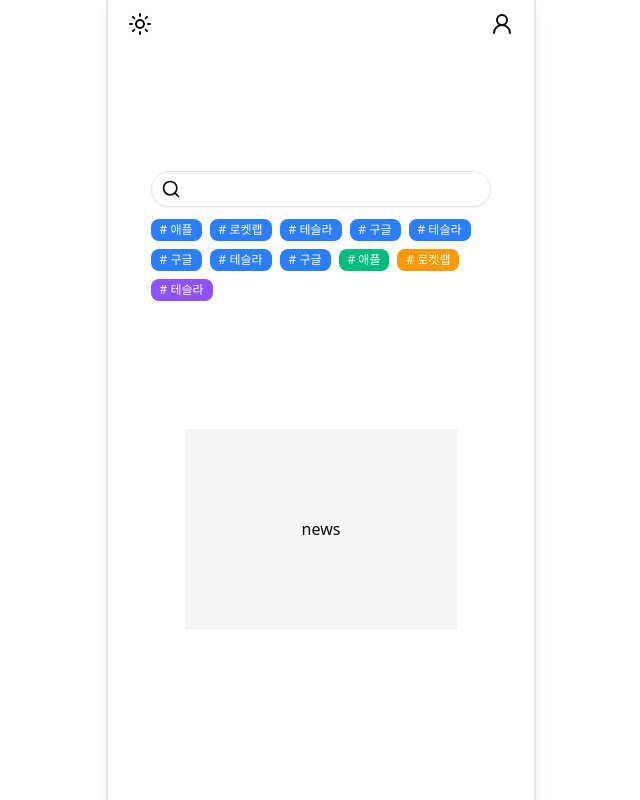
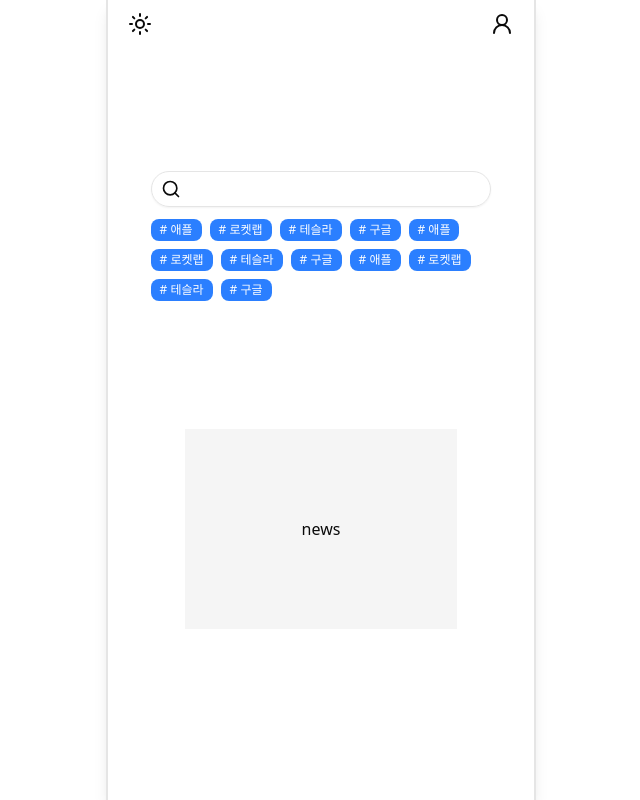
Before and after one commit to bohodays/StockView, a Next.js app: page / in a window 1280 px wide. Shown: the whole page, without its empty margins (319-959 px from the left). Built offline with nearby package versions, Linux system fonts and the light colour scheme.

Commit message:
feat: 다크모드 구현

```diff
--- a/package.json
+++ b/package.json
@@ -18,6 +18,7 @@
     "lightweight-charts": "^5.0.8",
     "lucide-react": "^0.539.0",
     "next": "15.4.6",
+    "next-themes": "^0.4.6",
     "react": "19.1.0",
     "react-dom": "19.1.0",
     "react-hook-form": "^7.62.0",
--- a/src/app/_providers.tsx
+++ b/src/app/_providers.tsx
@@ -1 +1,16 @@
-// TODO: global providers
+"use client";
+
+import { ThemeProvider } from "next-themes";
+import React from "react";
+
+/**
+ * Global Providers
+ */
+const Provider = ({
+  children,
+  ...props
+}: React.ComponentProps<typeof ThemeProvider>) => {
+  return <ThemeProvider {...props}>{children}</ThemeProvider>;
+};
+
+export default Provider;
--- a/src/app/layout.tsx
+++ b/src/app/layout.tsx
@@ -1,6 +1,7 @@
 import type { Metadata } from "next";
 import { Geist, Geist_Mono } from "next/font/google";
 import "../styles/globals.css";
+import Provider from "./_providers";
 
 const geistSans = Geist({
   variable: "--font-geist-sans",
@@ -31,9 +32,16 @@
       <body
         className={`${geistSans.variable} ${geistMono.variable} antialiased`}
       >
-        <div className="mx-auto w-full max-w-[430px] h-dvh border-x-2 shadow-lg">
-          {children}
-        </div>
+        <Provider
+          attribute="class"
+          defaultTheme="system"
+          enableSystem
+          disableTransitionOnChange
+        >
+          <div className="mx-auto w-full max-w-[430px] h-dvh border-x-2 shadow-lg">
+            {children}
+          </div>
+        </Provider>
       </body>
     </html>
   );
--- a/src/app/page.tsx
+++ b/src/app/page.tsx
@@ -1,9 +1,23 @@
+"use client";
+
 import NavigationBar from "@/components/common/NavigationBar";
 import { SearchBar } from "@/components/common/SearchBar";
 import { Badge } from "@/components/ui/Badge";
+import { favoritesList } from "@/features/stocks/mock/favorites.mock";
 import { Moon, Sun, UserRound } from "lucide-react";
+import { useTheme } from "next-themes";
 
+/**
+ * 메인 페이지
+ */
 export default function Home() {
+  const { theme, setTheme } = useTheme();
+
+  const onClickDarkMode = () => {
+    if (theme === "light") setTheme("dark");
+    else setTheme("light");
+  };
+
   return (
     <main className="h-full">
       <section>
@@ -12,10 +26,15 @@
           <NavigationBar
             showLeftButton
             leftButton={
+              <>
                 <Sun className="size-6 scale-100 rotate-0 transition-all dark:scale-0 dark:-rotate-90" />
+                <Moon className="absolute size-6 scale-0 rotate-90 transition-all dark:scale-100 dark:rotate-0" />
+              </>
             }
+            onClickLeftButton={onClickDarkMode}
             showRightButton
             rightButton={<UserRound className="size-6" />}
+            // onClickRightButton={() => setTheme("system")}
           />
         </div>
       </section>
@@ -27,63 +46,15 @@
 
           {/* favorites */}
           <div className="w-full flex flex-wrap gap-2">
+            {favoritesList.map((item) => (
               <Badge
+                key={item.id}
                 className="bg-blue-500 text-white dark:bg-blue-600"
                 variant="secondary"
               >
-              {"# 애플"}
+                {`# ${item.title}`}
               </Badge>
-            <Badge
-              className="bg-blue-500 text-white dark:bg-blue-600"
-              variant="secondary"
-            >
-              {"# 로켓랩"}
-            </Badge>
-            <Badge
-              className="bg-blue-500 text-white dark:bg-blue-600"
-              variant="secondary"
-            >
-              {"# 테슬라"}
-            </Badge>
-            <Badge
-              className="bg-blue-500 text-white dark:bg-blue-600"
-              variant="secondary"
-            >
-              {"# 구글"}
-            </Badge>
-            <Badge
-              className="bg-blue-500 text-white dark:bg-blue-600"
-              variant="secondary"
-            >
-              {"# 테슬라"}
-            </Badge>
-            <Badge
-              className="bg-blue-500 text-white dark:bg-blue-600"
-              variant="secondary"
-            >
-              {"# 구글"}
-            </Badge>
-            <Badge
-              className="bg-blue-500 text-white dark:bg-blue-600"
-              variant="secondary"
-            >
-              {"# 테슬라"}
-            </Badge>
-            <Badge
-              className="bg-blue-500 text-white dark:bg-blue-600"
-              variant="secondary"
-            >
-              {"# 구글"}
-            </Badge>
-            <Badge className="bg-emerald-500 text-white dark:bg-emerald-600">
-              # 애플
-            </Badge>
-            <Badge className="bg-amber-500 text-white dark:bg-amber-600">
-              # 로켓랩
-            </Badge>
-            <Badge className="bg-violet-500 text-white dark:bg-violet-600">
-              # 테슬라
-            </Badge>
+            ))}
           </div>
         </div>
 
--- /dev/null
+++ b/src/features/stocks/mock/favorites.mock.ts
@@ -0,0 +1,16 @@
+const favoritesList = [
+  { id: 1, title: "애플" },
+  { id: 2, title: "로켓랩" },
+  { id: 3, title: "테슬라" },
+  { id: 4, title: "구글" },
+  { id: 5, title: "애플" },
+  { id: 6, title: "로켓랩" },
+  { id: 7, title: "테슬라" },
+  { id: 8, title: "구글" },
+  { id: 9, title: "애플" },
+  { id: 10, title: "로켓랩" },
+  { id: 11, title: "테슬라" },
+  { id: 12, title: "구글" },
+];
+
+export { favoritesList };
```
Also changed, not shown: 1 other file (tests, documents, lock files or other folders). Lines whose indentation alone changed are shown as unchanged.
